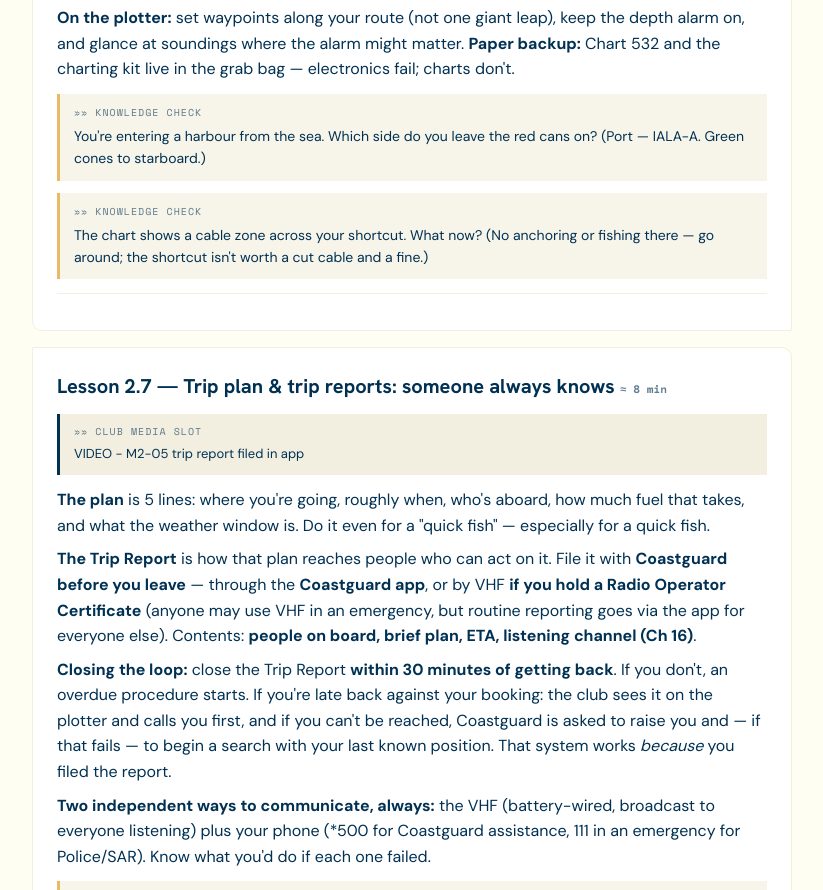
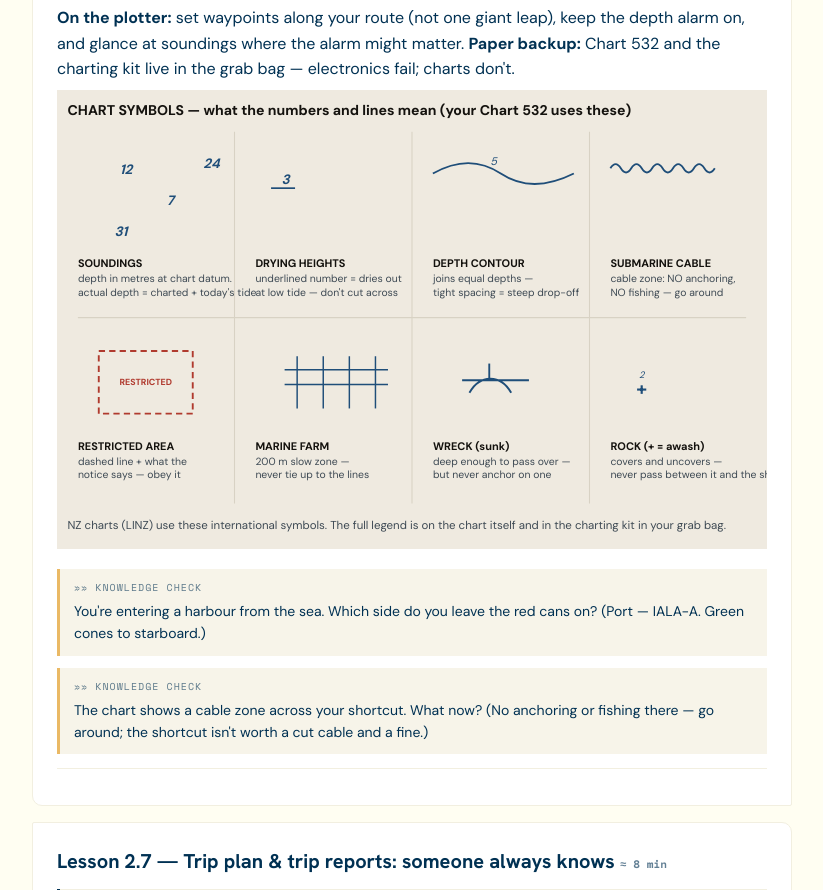
Before and after one commit to colinstone2012/training, a plain HTML site: page m2.html in a window 1280 px wide. Shown: the part 5815-6705 px from the top of the page, without its empty margins (228-1051 px from the left). Drawn offline with nearby package versions, Linux system fonts and the light colour scheme.

Commit message:
media: chart-symbol reference grid for L2.6 (soundings, drying heights, contour, cable zone, farm, wreck, rock)

```diff
--- a/m2.html
+++ b/m2.html
@@ -120,7 +120,55 @@ h1{font-size:30px}
 <hr></section><section class="lesson" id="m2-2-6"><h2>Lesson 2.6 — Charts & marks: reading the water's map <span class="mins">≈ 8 min</span></h2><div class="slot"><span class="slot-tag">&#187;&#187; CLUB MEDIA SLOT</span><span class="slot-body">STILLS - M2-07 chart marks + plotter route</span></div>
 <p>A chart is a map whose most important feature is what's <em>under</em> the boat:</p>
 <ul class="chevlist"><li><span class="chev">&#187;&#187;</span><strong>Soundings</strong> — depths are measured from <strong>chart datum</strong> (roughly the lowest astronomical tide), <em>not</em> from today's water. Actual depth now = <strong>charted depth + today's tide height</strong> — check the datum note on the chart and add the tide from your app before trusting under-keel clearance. Read soundings along your route, not just at the destination.</li><li><span class="chev">&#187;&#187;</span><strong>Contours</strong> — lines of equal depth; tight spacing = steep drop-offs, wide spacing = flats that dry out.</li><li><span class="chev">&#187;&#187;</span><strong>Dotted/declared zones</strong> — <strong>cable zones (no anchoring/fishing)</strong>, marine reserves (5 kn), marine farms, mooring areas.</li><li><span class="chev">&#187;&#187;</span><strong>Lateral marks (IALA-A, used in NZ)</strong> — coming in from open sea: <strong>red cans to port, green cones to starboard</strong>. Going the other way, flip it. The rule of thumb: "red-right-returning" is for America — <em>not</em> here.</li><li><span class="chev">&#187;&#187;</span><strong>Cardinal marks</strong> — pass on the named side: North mark = north of the danger, and so on.</li><li><span class="chev">&#187;&#187;</span><strong>Lit marks</strong> — for dusk edges; but remember your night rule — you shouldn't be out after dark anyway.</li></ul>
-<p><strong>On the plotter:</strong> set waypoints along your route (not one giant leap), keep the depth alarm on, and glance at soundings where the alarm might matter. <strong>Paper backup:</strong> Chart 532 and the charting kit live in the grab bag — electronics fail; charts don't.</p>
+<p><strong>On the plotter:</strong> set waypoints along your route (not one giant leap), keep the depth alarm on, and glance at soundings where the alarm might matter. <strong>Paper backup:</strong> Chart 532 and the charting kit live in the grab bag — electronics fail; charts don't.</p><div class="svgwrap"><svg xmlns="http://www.w3.org/2000/svg" viewBox="0 0 680 440" class="diagram">
+  <rect width="680" height="440" fill="#EFEAE0"/>
+  <text x="10" y="24" font-size="13.5" font-weight="bold" fill="#14120E">CHART SYMBOLS — what the numbers and lines mean (your Chart 532 uses these)</text>
+  <!-- tile grid -->
+  <g stroke="#D8D2C4" stroke-width="1">
+    <line x1="170" y1="40" x2="170" y2="396"/><line x1="340" y1="40" x2="340" y2="396"/><line x1="510" y1="40" x2="510" y2="396"/>
+    <line x1="20" y1="218" x2="660" y2="218"/>
+  </g>
+  <text x="60" y="80" font-size="13" font-style="italic" font-weight="bold" fill="#1F4E79">12</text><text x="105" y="110" font-size="13" font-style="italic" font-weight="bold" fill="#1F4E79">7</text><text x="140" y="75" font-size="13" font-style="italic" font-weight="bold" fill="#1F4E79">24</text><text x="55" y="140" font-size="13" font-style="italic" font-weight="bold" fill="#1F4E79">31</text>
+  <text x="20" y="170" font-size="10.5" font-weight="bold" fill="#14120E">SOUNDINGS</text>
+  <text x="20" y="184" font-size="10" fill="#3E4A54">depth in metres at chart datum.</text>
+  <text x="20" y="197" font-size="10" fill="#3E4A54">actual depth = charted + today's tide</text>
+  <text x="215" y="90" font-size="13" font-style="italic" font-weight="bold" fill="#1F4E79">3</text><line x1="205" y1="94" x2="228" y2="94" stroke="#1F4E79" stroke-width="1.6"/>
+  <text x="190" y="170" font-size="10.5" font-weight="bold" fill="#14120E">DRYING HEIGHTS</text>
+  <text x="190" y="184" font-size="10" fill="#3E4A54">underlined number = dries out</text>
+  <text x="190" y="197" font-size="10" fill="#3E4A54">at low tide — don't cut across</text>
+  <path d="M360,80 Q395,60 425,80 T495,80" stroke="#1F4E79" stroke-width="1.8" fill="none"/>
+  <text x="415" y="72" font-size="10.5" font-style="italic" fill="#1F4E79">5</text>
+  <text x="360" y="170" font-size="10.5" font-weight="bold" fill="#14120E">DEPTH CONTOUR</text>
+  <text x="360" y="184" font-size="10" fill="#3E4A54">joins equal depths —</text>
+  <text x="360" y="197" font-size="10" fill="#3E4A54">tight spacing = steep drop-off</text>
+  <path d="M530,75 q5,-8 10,0 t10,0 t10,0 t10,0 t10,0 t10,0 t10,0 t10,0 t10,0 t10,0" stroke="#1F4E79" stroke-width="1.8" fill="none"/>
+  <text x="530" y="170" font-size="10.5" font-weight="bold" fill="#14120E">SUBMARINE CABLE</text>
+  <text x="530" y="184" font-size="10" fill="#3E4A54">cable zone: NO anchoring,</text>
+  <text x="530" y="197" font-size="10" fill="#3E4A54">NO fishing — go around</text>
+  <rect x="40" y="250" width="90" height="60" fill="none" stroke="#B03A2E" stroke-width="1.8" stroke-dasharray="6 4"/>
+  <text x="85" y="283" font-size="8.5" font-weight="bold" fill="#B03A2E" text-anchor="middle">RESTRICTED</text>
+  <text x="20" y="345" font-size="10.5" font-weight="bold" fill="#14120E">RESTRICTED AREA</text>
+  <text x="20" y="359" font-size="10" fill="#3E4A54">dashed line + what the</text>
+  <text x="20" y="372" font-size="10" fill="#3E4A54">notice says — obey it</text>
+  <g stroke="#1F4E79" stroke-width="1.4">
+    <line x1="230" y1="255" x2="230" y2="305"/><line x1="255" y1="255" x2="255" y2="305"/><line x1="280" y1="255" x2="280" y2="305"/><line x1="305" y1="255" x2="305" y2="305"/>
+    <line x1="218" y1="268" x2="317" y2="268"/><line x1="218" y1="282" x2="317" y2="282"/>
+  </g>
+  <text x="190" y="345" font-size="10.5" font-weight="bold" fill="#14120E">MARINE FARM</text>
+  <text x="190" y="359" font-size="10" fill="#3E4A54">200 m slow zone —</text>
+  <text x="190" y="372" font-size="10" fill="#3E4A54">never tie up to the lines</text>
+  <path d="M395,290 C405,272 425,272 435,290 M388,278 L452,278" stroke="#1F4E79" stroke-width="1.8" fill="none"/>
+  <line x1="414" y1="262" x2="414" y2="276" stroke="#1F4E79" stroke-width="1.8"/>
+  <text x="360" y="345" font-size="10.5" font-weight="bold" fill="#14120E">WRECK (sunk)</text>
+  <text x="360" y="359" font-size="10" fill="#3E4A54">deep enough to pass over —</text>
+  <text x="360" y="372" font-size="10" fill="#3E4A54">but never anchor on one</text>
+  <text x="560" y="292" font-size="18" font-weight="bold" fill="#1F4E79" text-anchor="middle">+</text>
+  <text x="560" y="292" font-size="9" font-style="italic" fill="#1F4E79" text-anchor="middle" dy="-16">2</text>
+  <text x="530" y="345" font-size="10.5" font-weight="bold" fill="#14120E">ROCK (+ = awash)</text>
+  <text x="530" y="359" font-size="10" fill="#3E4A54">covers and uncovers —</text>
+  <text x="530" y="372" font-size="10" fill="#3E4A54">never pass between it and the shore</text>
+  <text x="10" y="420" font-size="11" fill="#3E4A54">NZ charts (LINZ) use these international symbols. The full legend is on the chart itself and in the charting kit in your grab bag.</text>
+</svg></div>
 <div class="check"><span class="check-tag">&#187;&#187; KNOWLEDGE CHECK</span>You're entering a harbour from the sea. Which side do you leave the red cans on? (Port — IALA-A. Green cones to starboard.)</div>
 <div class="check"><span class="check-tag">&#187;&#187; KNOWLEDGE CHECK</span>The chart shows a cable zone across your shortcut. What now? (No anchoring or fishing there — go around; the shortcut isn't worth a cut cable and a fine.)</div>
 <hr></section><section class="lesson" id="m2-2-7"><h2>Lesson 2.7 — Trip plan & trip reports: someone always knows <span class="mins">≈ 8 min</span></h2><div class="slot"><span class="slot-tag">&#187;&#187; CLUB MEDIA SLOT</span><span class="slot-body">VIDEO - M2-05 trip report filed in app</span></div>
```
